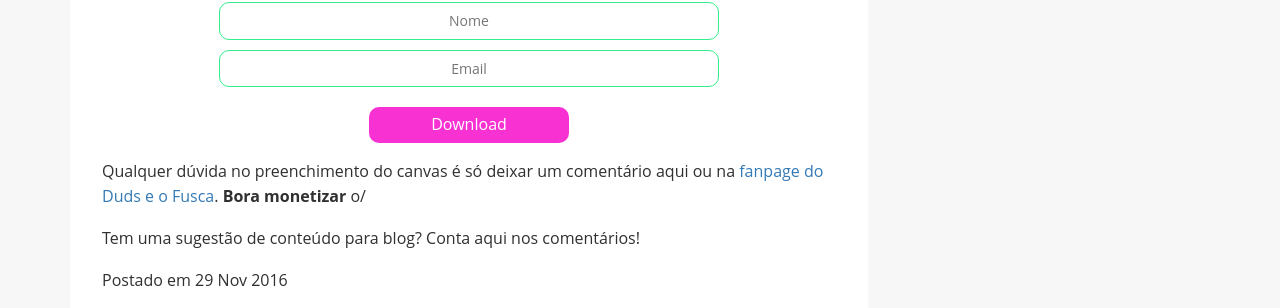
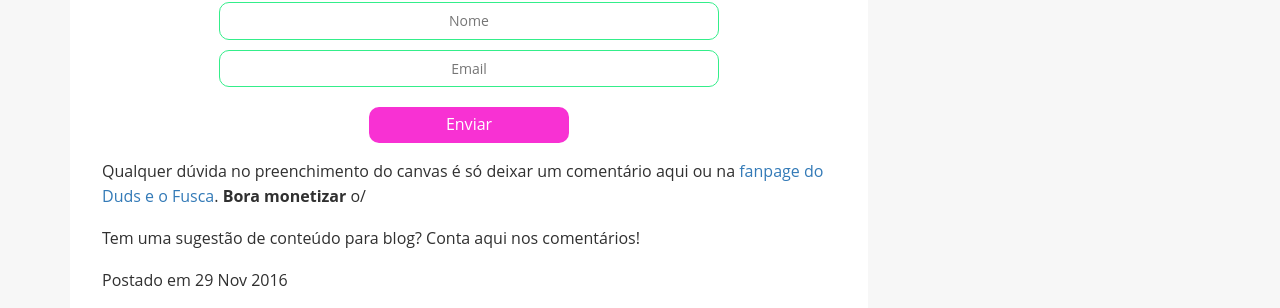
Before and after one commit to dudaschar/blog, a Jekyll site: the page built from _posts/2016-11-29-canvas-blog-moda.md, in a window 1280 px wide and 900 px high, scrolled down 1667 px. Shown: the part 147-455 px from the top of the window. Built offline with Jekyll 4.4.1, drawn with Linux system fonts in a browser that asks for light colours; comment, search, counter and statistics services are not loaded.

Commit message:
Update 2016-11-29-canvas-blog-moda.md

```diff
--- a/_posts/2016-11-29-canvas-blog-moda.md
+++ b/_posts/2016-11-29-canvas-blog-moda.md
@@ -74,7 +74,7 @@ Ah, além disso, no workshop eu ainda abordo estratégias de **aquisição, rete
 <p class="centerAlign">
 	<input type="text" class="emailTxt" id="nameInput" placeholder="Nome"><br>
 	<input type="text" class="emailTxt" id="emailInput" placeholder="Email"><br>
-	<button class="sendButton" id="sendBtn">Download</button></p>
+	<button class="sendButton" id="sendBtn">Enviar</button></p>
 
 <div class="download hidden" id="downloadDiv">
 	<p class="centerAlign"><a class="downloadA" href="http://dudseofusca.com/arquivos/bmcanvas_dudseofusca.pdf">Clique para fazer download</a></p>
```
Also changed, not shown: other parts of _posts/2016-11-29-canvas-blog-moda.md (+2 -0 lines).
